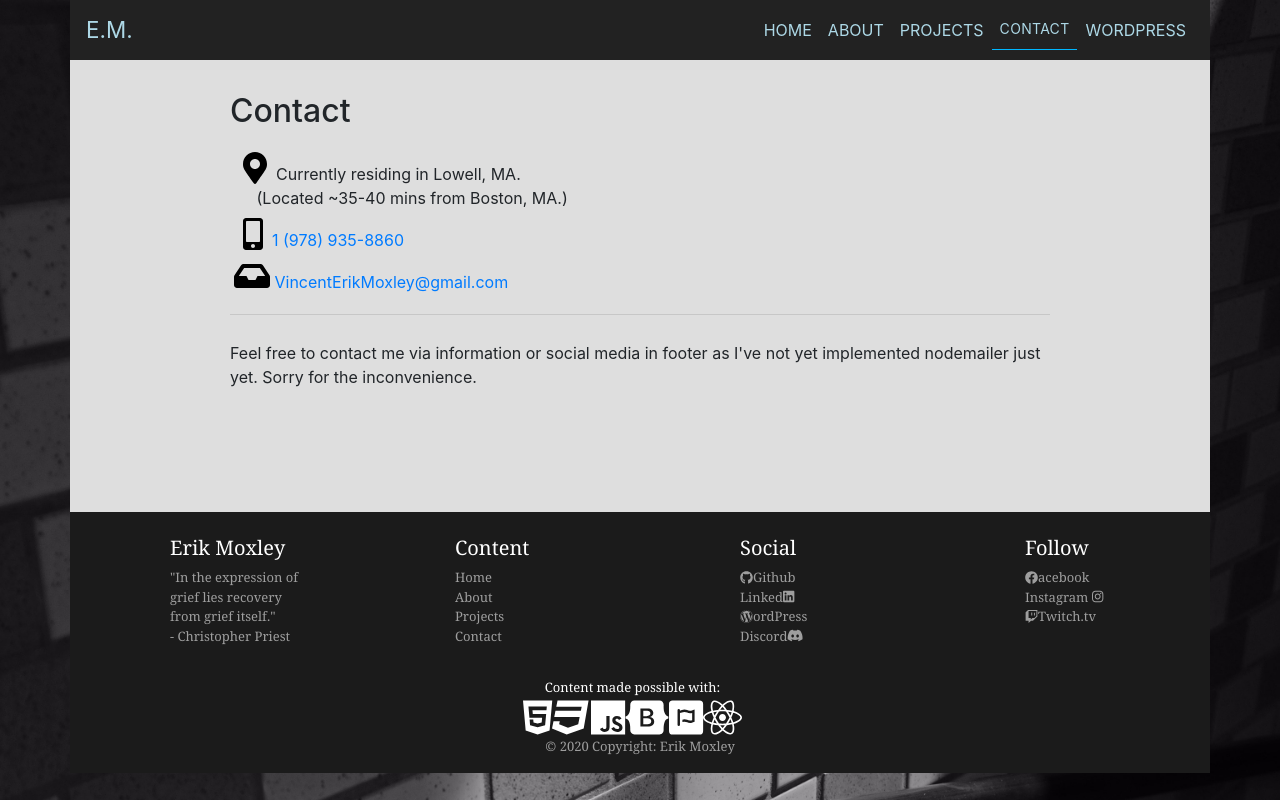
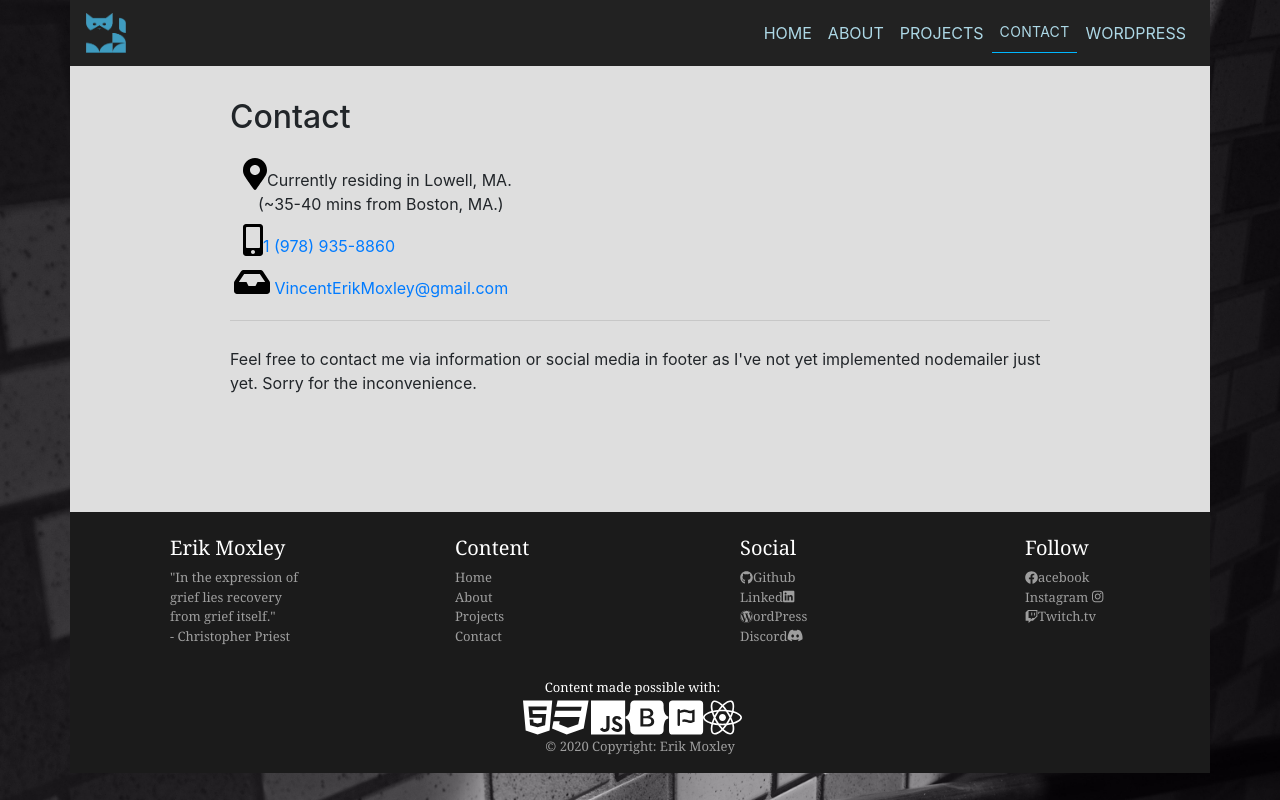
Before and after one commit to ErikMoxley/portfolio, a React (Create React App) app: page /contact in a window 1280 px wide. Built offline with nearby package versions, Linux system fonts and the light colour scheme.

Commit message:
update navbrand with image

```diff
--- a/src/components/nav/Nav.js
+++ b/src/components/nav/Nav.js
@@ -5,6 +5,7 @@ import "../../styles/Nav.css";
 import { Nav, Navbar } from "react-bootstrap";
 import { Collapse, NavbarToggler } from "reactstrap";
 import OutsideClickHandler from "react-outside-click-handler";
+import logobrand from "../../assets/logobrand.png";
 
 const Styles = styled.div`
   .navbar {
@@ -61,7 +62,14 @@ export default class NavigationBar extends React.Component {
           <header>
             <Navbar variant="dark" className="navigation__navbar" expand="md">
               <Navbar.Brand className="navBrand" href="/">
-                E.M.
+                <img
+                  className="logobrand"
+                  src={logobrand}
+                  alt=""
+                  align="middle"
+                  width="40px"
+                  height="40px"
+                />
               </Navbar.Brand>
 
               <NavbarToggler
--- a/src/pages/Contact.js
+++ b/src/pages/Contact.js
@@ -35,9 +35,9 @@ export const Contact = props => (
               color="black"
               size="2x"
             />
-            &nbsp; Currently residing in Lowell, MA.
+            Currently residing in Lowell, MA.
             <br />
-            &nbsp;&nbsp;&nbsp;&nbsp;&nbsp;(Located ~35-40 mins from Boston, MA.)
+            <span class="pl-4"></span>(~35-40 mins from Boston, MA.)
           </div>
         </ul>
         <ul>
@@ -49,7 +49,7 @@ export const Contact = props => (
               color="black"
               size="2x"
             />
-            &nbsp; <a href="tel:+19789358860">1 (978) 935-8860</a>
+            <a href="tel:+19789358860">1 (978) 935-8860</a>
           </div>
         </ul>
         <ul>
```
Also changed, not shown: src/assets/logobrand.png (added).
